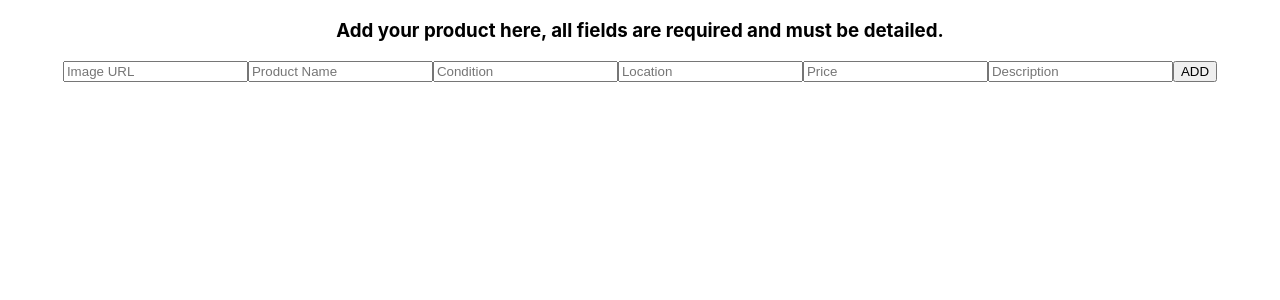
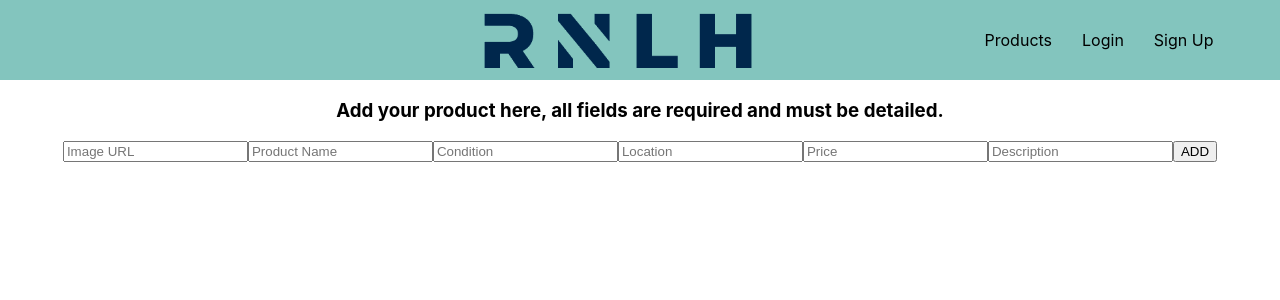
Before and after one commit to rodennis/RNLH, a React (Create React App) app in the folder client/: page /add-product in a window 1280 px wide. Shown: the top 300 px of the page. Built offline with nearby package versions, Linux system fonts and the light colour scheme; no server answers.

Commit message:
style product cards, create navbar

```diff
--- a/client/public/index.html
+++ b/client/public/index.html
@@ -15,6 +15,7 @@
       user's mobile device or desktop. See https://developers.google.com/web/fundamentals/web-app-manifest/
     -->
     <link rel="manifest" href="%PUBLIC_URL%/manifest.json" />
+    <link href="https://fonts.googleapis.com/css2?family=Montserrat:wght@100&display=swap" rel="stylesheet">
     <!--
       Notice the use of %PUBLIC_URL% in the tags above.
       It will be replaced with the URL of the `public` folder during the build.
--- a/client/src/App.css
+++ b/client/src/App.css
@@ -4,4 +4,5 @@
 
 .link {
   text-decoration: none;
+  color: black;
 }
--- a/client/src/App.js
+++ b/client/src/App.js
@@ -9,6 +9,8 @@ import AddProducts from './screens/AddProducts/AddProducts'
 import Contact from './screens/Contact/Contact'
 import { verifyUser } from './services/users'
 import SignIn from './screens/SignIn/SignIn'
+// import ProductDetails from './screens/ProductDetails/ProductDetails'
+import Nav from './components/Nav/Nav'
 
 function App() {
 
@@ -41,11 +43,12 @@ function App() {
   }, [])
   return (
     <div className="App">
-
+      <Nav />
       <Routes>
         <Route path={'/'} element={<Home />}/>
         <Route path={'/products'} element={<Products products={products}/>}/>
-        <Route path={'/products/:id'} element={<EditProducts />}/>
+        <Route path={'/products/edit/:id'} element={<EditProducts />}/>
+        {/* <Route path={'/products/:id'} element={<ProductDetails />}/>  */}
         <Route path={'/contact'} element={<Contact />}/>
         <Route path={'/add-product'} element={<AddProducts />}/>
         <Route path={'/products'} element={<Products products={products}/>}/>
--- a/client/src/components/Nav/Nav.css
+++ b/client/src/components/Nav/Nav.css
@@ -0,0 +1,29 @@
+.navbar {
+    background-color: #83C5BE;
+    height: 80px;
+    display: flex;
+}
+
+.logo {
+    width: 300px;
+}
+
+.left-side {
+    flex: 1.5;
+    text-align: right;
+}
+
+.right-side {
+    flex: 1;
+    padding-top: 30px;
+}
+
+.link-tags {
+    color: black;
+    padding-left: 30px;
+    cursor: pointer;
+}
+
+.move-right {
+    padding-left: 150px;
+}
--- a/client/src/components/Nav/Nav.jsx
+++ b/client/src/components/Nav/Nav.jsx
@@ -1,10 +1,20 @@
 import React from 'react'
+import './Nav.css'
+import{Link} from 'react-router-dom'
+import logo from '../../photos/background.png'
 
 function Nav() {
   return (
-    <div>
-
-    </div>
+    <nav className='navbar'>
+      <div className="left-side">
+        <img className='logo' src={logo} alt="" />
+      </div>
+      <div className='right-side'>
+          <Link className='link link-tags move-right' to='/products'>Products</Link>
+          <Link className='link link-tags' to='/login'>Login</Link>
+          <Link className='link link-tags' to='/'>Sign Up</Link>
+      </div>
+    </nav>
   )
 }
 
--- a/client/src/components/ProductCards/ProductCards.css
+++ b/client/src/components/ProductCards/ProductCards.css
@@ -1,13 +1,31 @@
 .product-card-div {
-    flex: 1;
-    width: 415;
+    margin: auto;
     height: 400;
-    background-color: #83C5BE;
 }
 
 .product-card-div img{
-    width: 415px;
+    width: 300px;
     height: 217px;
+
+    box-shadow: rgba(0, 0, 0, 0.5) 3.95px 3.95px 2.6px;
+}
+
+.product-card-div h2 {
+    width: 100%;
+    height: 100%;
+    margin: 0px;
+    padding-top: 20px;
+    padding-bottom: 20px;
+    font-family: 'Montserrat';
+    background-color: #83C5BE;
+    border-top-right-radius: 10px;
+    border-top-left-radius: 10px;
+    margin-top: 40px;
+    box-shadow: rgba(0, 0, 0, 0.5) 3.95px 3.95px 2.6px;
+}
+
+h6 {
+    margin: 5px;
 }
 
 .all-products {
--- a/client/src/components/ProductCards/ProductCards.jsx
+++ b/client/src/components/ProductCards/ProductCards.jsx
@@ -7,14 +7,16 @@ function ProductCards({products}) {
     <div className='all-products'>
       {
         products.map(product => (
+          // <Link className='link' to={`/products/${product._id}`}>
+          <div className='product-card-div'>
           <Link className='link' to={`/products/${product._id}`}>
-          <div className='product-card-div'>
             <h2>
-              {product.name}
+              {product.name.length < 15 ? product.name : `${product.name.slice(0, 15)}...`}
             </h2>
             <img src={product.imgURL} alt="" />
+          </Link>
           </div>
-          </Link>
+        //  </Link>
       ))
       }
     </div>
--- a/client/src/screens/Products/Products.jsx
+++ b/client/src/screens/Products/Products.jsx
@@ -1,6 +1,7 @@
 import React from 'react'
 import ProductCards from '../../components/ProductCards/ProductCards'
 import './Products.css'
+
 
 function Products({products}) {
 
```
Also changed, not shown: client/src/screens/ProductDetails/ProductDetails.jsx (+1 -12 lines), client/src/photos/background.png (added).
